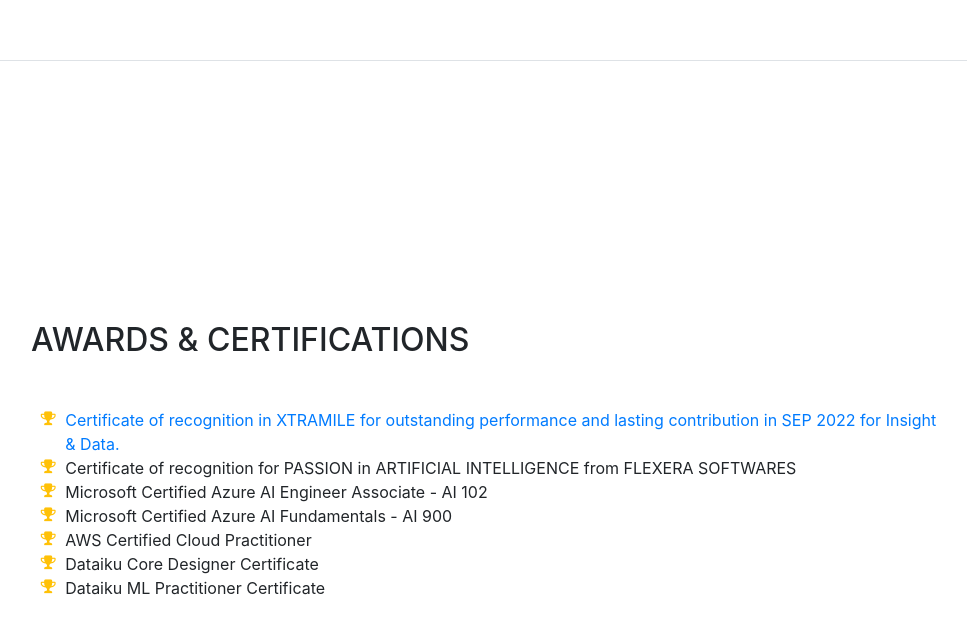
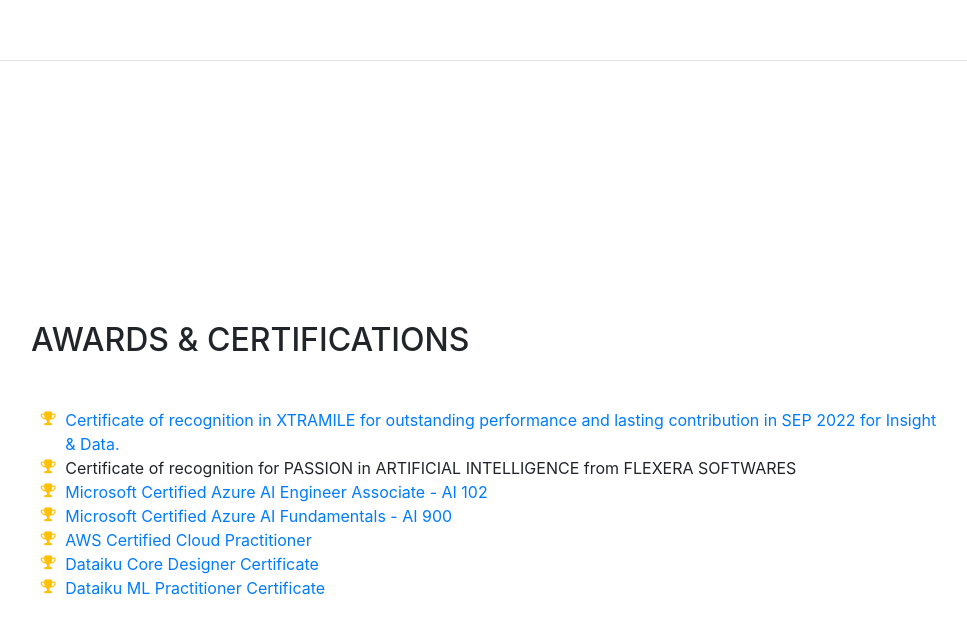
Before and after one commit to Akshaykumarcp/akshaykumarcp.github.io, a website with bundled scripts: page index.html in a window 1280 px wide. Shown: the part 5586-6219 px from the top of the page, without its empty margins (289-1256 px from the left). Built offline with nearby package versions, Linux system fonts and the light colour scheme; a web font is replaced by a local one.

Commit message:
added certificate links

```diff
--- a/index.html
+++ b/index.html
@@ -451,23 +451,23 @@
             <li>
             <li>
               <i class="fa-li fa fa-trophy text-warning"></i>
-              Microsoft Certified Azure AI Engineer Associate - AI 102 </li>
+              <a href="https://github.com/Akshaykumarcp/akshaykumarcp.github.io/blob/master/doc/Certifications%20-%20akshaykumarcp-1501%20_%20Microsoft%20Docs%20AI%20Engineer%20Associate.pdf"> Microsoft Certified Azure AI Engineer Associate - AI 102 </li> </a>
             <li>
               <i class="fa-li fa fa-trophy text-warning"></i>
-              Microsoft Certified Azure AI Fundamentals - AI 900 </li>
+              <a href="https://github.com/Akshaykumarcp/akshaykumarcp.github.io/blob/master/doc/Certifications%20-%20akshaykumarcp-1501%20_%20Microsoft%20Docs%20AI%20fundamentals%20ai%20900.pdf"> Microsoft Certified Azure AI Fundamentals - AI 900 </li> </a>
               <li>
                 <i class="fa-li fa fa-trophy text-warning"></i>
                 <!-- 2<sup>nd</sup> -->
-                AWS Certified Cloud Practitioner</li>
+                <a href="https://github.com/Akshaykumarcp/akshaykumarcp.github.io/blob/master/doc/AWS%20Certified%20Cloud%20Practitioner%20certificate.pdf"> AWS Certified Cloud Practitioner</li> </a>
               <li>
             <li>
               <i class="fa-li fa fa-trophy text-warning"></i>
               <!-- 1<sup>st</sup> -->
-              Dataiku Core Designer Certificate</li>
+              <a href="https://github.com/Akshaykumarcp/akshaykumarcp.github.io/blob/master/doc/certificate-q7qz85ytn6ib-1657973356%20CD.pdf"> Dataiku Core Designer Certificate</li>  </a>
             <li>
               <i class="fa-li fa fa-trophy text-warning"></i>
               <!-- 1<sup>st</sup> -->
-              Dataiku ML Practitioner Certificate</li>
+              <a href="https://github.com/Akshaykumarcp/akshaykumarcp.github.io/blob/master/doc/certificate-jgebrsy3i94c-1658144101%20MLP.pdf"> Dataiku ML Practitioner Certificate</li> </a>
 
             <!-- <li>
               <i class="fa-li fa fa-trophy text-warning"></i>
```
